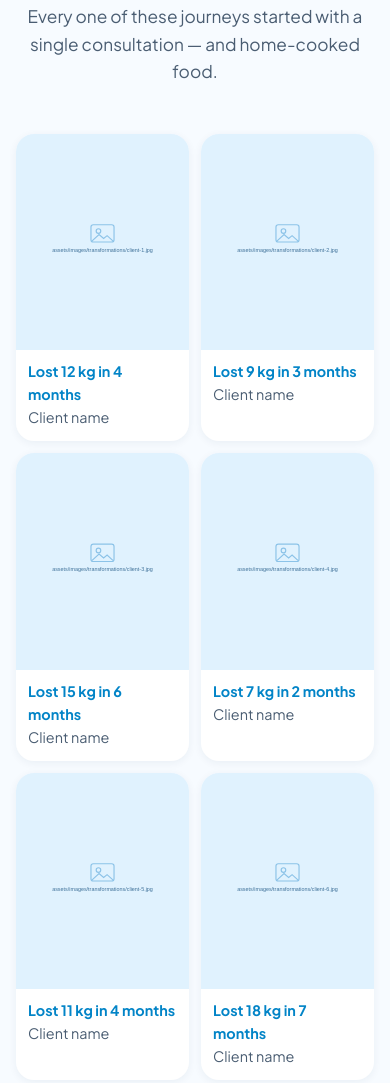
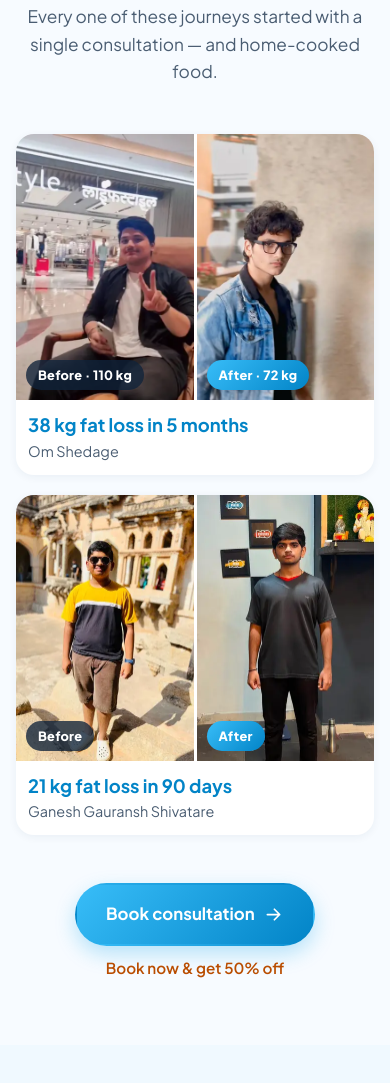
Before and after one commit to MacnMan/nutrilean.in, a plain HTML site: page index.html in a window 390 px wide. Shown: the part 1618-2701 px from the top of the page. Drawn offline with Linux system fonts and the light colour scheme.

Commit message:
Blue theme, welcome screen, client results with WebP images
- Switch theme to light sky blue with yellow accent
- Personalised welcome screen with confetti after booking
- Update WhatsApp number
- Add Om Shedage and Ganesh Gauransh Shivatare before/after results
- Serve client photos as responsive WebP (400w/800w)

Co-Authored-By: Claude Opus 5.5 <noreply@anthropic.com>

```diff
--- a/css/styles.css
+++ b/css/styles.css
@@ -204,7 +204,7 @@ p { margin: 0 0 1em; }
 .section__cta-note { font-weight: 600; color: #b94d00; font-size: .95rem; }
 
 /* Transformations */
-.transform-grid { display: grid; grid-template-columns: repeat(3, 1fr); gap: 20px; }
+.transform-grid { display: grid; grid-template-columns: repeat(auto-fit, minmax(280px, 520px)); justify-content: center; gap: 20px; }
 .transform-card {
   margin: 0; overflow: hidden;
   background: var(--white); border-radius: var(--radius); box-shadow: var(--shadow-sm);
@@ -212,9 +212,19 @@ p { margin: 0 0 1em; }
 }
 .transform-card:hover { transform: translateY(-4px); box-shadow: var(--shadow); }
 .transform-card img { width: 100%; aspect-ratio: 4 / 5; object-fit: cover; }
+.transform-card__pair { display: grid; grid-template-columns: 1fr 1fr; gap: 3px; background: var(--white); }
+.transform-card__photo { position: relative; }
+.transform-card__pair img { aspect-ratio: 2 / 3; }
+.transform-card__tag {
+  position: absolute; left: 10px; bottom: 10px;
+  padding: 5px 12px; border-radius: 999px;
+  font-size: .8rem; font-weight: 800; letter-spacing: .02em;
+  background: rgba(16, 35, 58, .78); color: var(--white);
+}
+.transform-card__tag--After { background: linear-gradient(135deg, #38bdf8, #0284c7); }
 .transform-card figcaption { padding: 14px 18px 16px; }
-.transform-card strong { display: block; color: var(--blue-600); }
-.transform-card span { font-size: .9rem; color: var(--ink-2); }
+.transform-card strong { display: block; font-size: 1.15rem; color: var(--blue-600); }
+.transform-card figcaption span { font-size: .9rem; color: var(--ink-2); }
 
 /* Split */
 .split { display: grid; grid-template-columns: 1fr 1fr; gap: 56px; align-items: center; }
@@ -575,7 +585,7 @@ p { margin: 0 0 1em; }
   .hero__media { max-width: 520px; margin: 0 auto; width: 100%; }
   .hero__badge { left: 12px; }
   .programme__copy, .book__aside { position: static; }
-  .feature-grid, .transform-grid, .review-grid { grid-template-columns: repeat(2, 1fr); }
+  .feature-grid, .review-grid { grid-template-columns: repeat(2, 1fr); }
 }
 
 @media (max-width: 860px) {
@@ -605,8 +615,8 @@ p { margin: 0 0 1em; }
   .hero__actions .btn { flex: 1 1 100%; }
   .hero__stats li { flex-basis: calc(50% - 7px); padding: 12px 14px; }
   .hero__stats li:last-child { flex-basis: 100%; }
-  .feature-grid, .transform-grid, .review-grid { grid-template-columns: 1fr; }
-  .transform-grid { grid-template-columns: 1fr 1fr; gap: 12px; }
+  .feature-grid, .review-grid { grid-template-columns: 1fr; }
+  .transform-grid { grid-template-columns: 1fr; }
   .transform-card figcaption { padding: 10px 12px 12px; font-size: .9rem; }
   .recipe-grid { gap: 12px; }
   .recipe-card:nth-child(even) { transform: translateY(16px); }
--- a/js/config.js
+++ b/js/config.js
@@ -29,15 +29,23 @@ window.NUTRILEAN = {
   // Leave empty to send bookings over WhatsApp only.
   formEndpoint: '',
 
-  // Client transformation photos. Upload images to the given path
-  // (same file name) and they will appear automatically.
+  // Client transformation photos. Use before/after for a side-by-side card,
+  // or a single image. Upload images to the given path.
   transformations: [
-    { image: 'assets/images/transformations/client-1.jpg', name: 'Client name', result: 'Lost 12 kg in 4 months' },
-    { image: 'assets/images/transformations/client-2.jpg', name: 'Client name', result: 'Lost 9 kg in 3 months' },
-    { image: 'assets/images/transformations/client-3.jpg', name: 'Client name', result: 'Lost 15 kg in 6 months' },
-    { image: 'assets/images/transformations/client-4.jpg', name: 'Client name', result: 'Lost 7 kg in 2 months' },
-    { image: 'assets/images/transformations/client-5.jpg', name: 'Client name', result: 'Lost 11 kg in 4 months' },
-    { image: 'assets/images/transformations/client-6.jpg', name: 'Client name', result: 'Lost 18 kg in 7 months' }
+    {
+      name: 'Om Shedage',
+      result: '38 kg fat loss in 5 months',
+      before: { image: 'assets/images/transformations/om-shedage-before.webp', label: '110 kg' },
+      after: { image: 'assets/images/transformations/om-shedage-after.webp', label: '72 kg' }
+    },
+    {
+      name: 'Ganesh Gauransh Shivatare',
+      result: '21 kg fat loss in 90 days',
+      before: { image: 'assets/images/transformations/gauransh-shivatare-before.webp' },
+      after: { image: 'assets/images/transformations/gauransh-shivatare-after.webp' }
+    }
+    // Single photo instead of before/after:
+    // { name: 'Client name', result: 'Lost 12 kg in 4 months', image: 'assets/images/transformations/client-2.jpg' }
   ],
 
   // Review videos / posts on YouTube and Instagram.
--- a/js/main.js
+++ b/js/main.js
@@ -40,9 +40,27 @@
   // Client transformations
   var tGrid = document.querySelector('[data-transformations]');
   if (tGrid && cfg.transformations) {
+    // Optimised .webp images ship as name.webp (800px) + name-400.webp (400px)
+    var responsive = function (src, sizes) {
+      if (!/\.webp$/.test(src)) return '';
+      return ' srcset="' + escapeHtml(src.replace(/\.webp$/, '-400.webp')) + ' 400w, ' + escapeHtml(src) + ' 800w" sizes="' + sizes + '"';
+    };
+    var photo = function (p, tag, alt) {
+      return '<div class="transform-card__photo">' +
+        '<img src="' + escapeHtml(p.image) + '"' + responsive(p.image, '(max-width: 600px) 50vw, 260px') +
+        ' alt="' + escapeHtml(alt) + '" width="400" height="600" loading="lazy" decoding="async">' +
+        '<span class="transform-card__tag transform-card__tag--' + tag + '">' + tag + (p.label ? ' · ' + escapeHtml(p.label) : '') + '</span>' +
+        '</div>';
+    };
     tGrid.innerHTML = cfg.transformations.map(function (t) {
-      return '<figure class="transform-card reveal">' +
-        '<img src="' + escapeHtml(t.image) + '" alt="' + escapeHtml(t.name + ' — ' + t.result) + '" width="600" height="750" loading="lazy">' +
+      var media = t.before && t.after
+        ? '<div class="transform-card__pair">' +
+            photo(t.before, 'Before', t.name + ' before') +
+            photo(t.after, 'After', t.name + ' after') +
+          '</div>'
+        : '<img src="' + escapeHtml(t.image) + '"' + responsive(t.image, '(max-width: 600px) 100vw, 520px') +
+          ' alt="' + escapeHtml(t.name + ' — ' + t.result) + '" width="600" height="750" loading="lazy" decoding="async">';
+      return '<figure class="transform-card reveal">' + media +
         '<figcaption><strong>' + escapeHtml(t.result) + '</strong><span>' + escapeHtml(t.name) + '</span></figcaption>' +
         '</figure>';
     }).join('');
```
Also changed, not shown: assets/images/transformations/gauransh-shivatare-after-400.webp (added), assets/images/transformations/gauransh-shivatare-after.webp (added), assets/images/transformations/gauransh-shivatare-before-400.webp (added), assets/images/transformations/gauransh-shivatare-before.webp (added), assets/images/transformations/om-shedage-after-400.webp (added), assets/images/transformations/om-shedage-after.webp (added), assets/images/transformations/om-shedage-before-400.webp (added), assets/images/transformations/om-shedage-before.webp (added), 1 other file.
